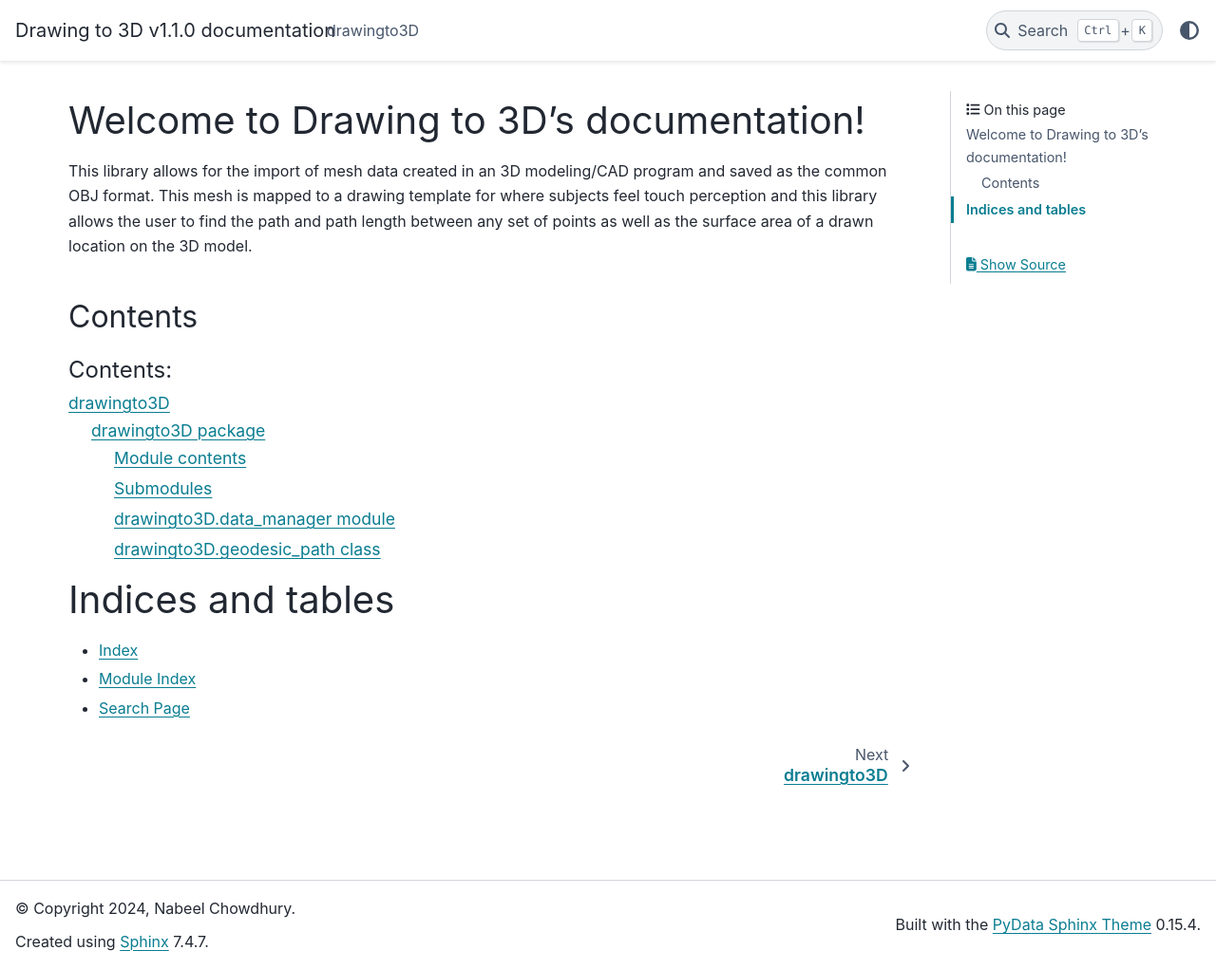
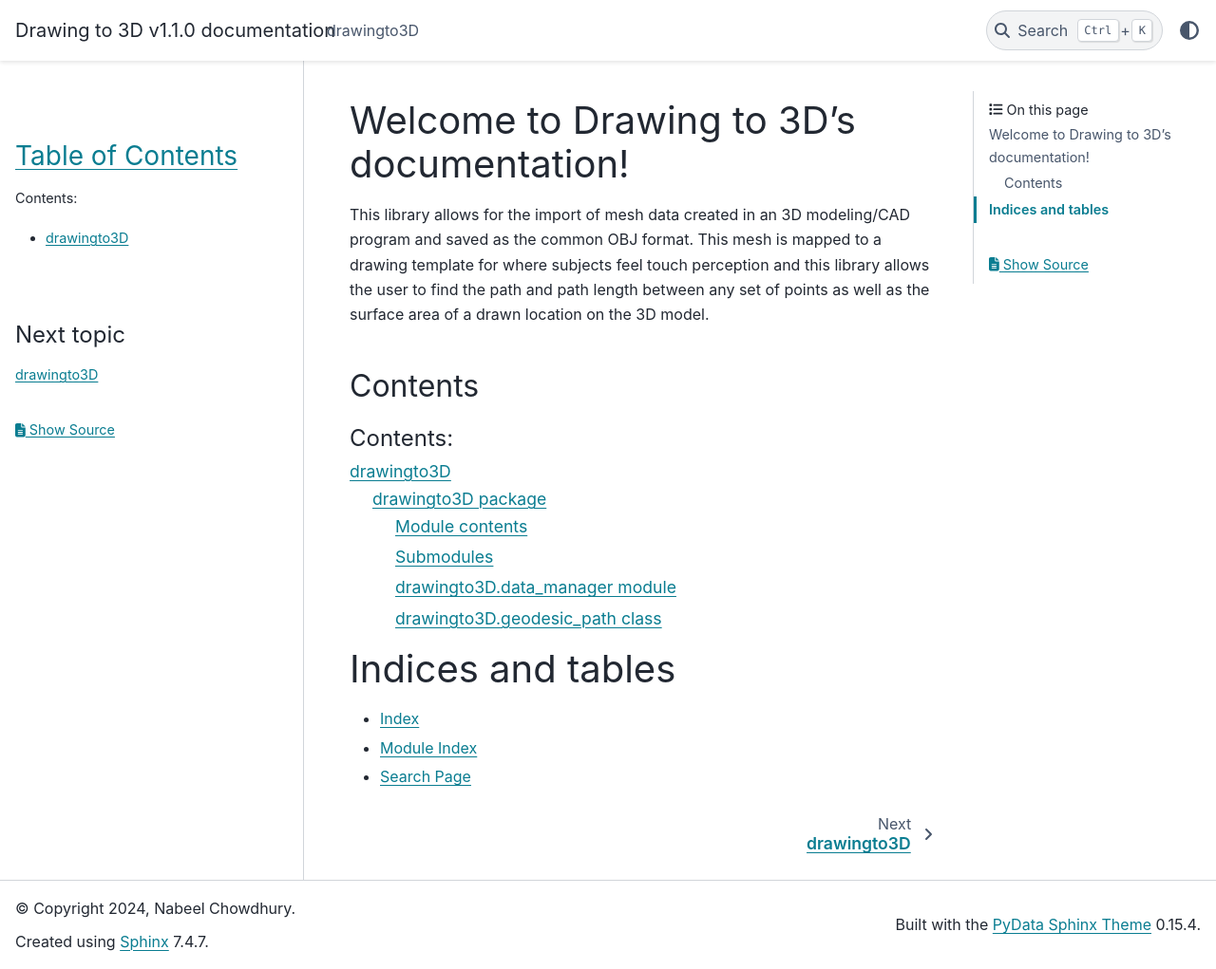
Before and after one commit to Nabizzle/Geodesic-Path-Finder-Documentation, a Sphinx documentation site: the page built from docs/source/index.rst, in a window 1280 px wide and 1021 px high. Shown: the whole window at 95% size. Built offline with Sphinx 7.4.7 and the PyData theme 0.15.4, drawn with Linux system fonts in a browser that asks for light colours.

Commit message:
docs: Adds table of contents to sidebar

```diff
--- a/docs/source/conf.py
+++ b/docs/source/conf.py
@@ -33,3 +33,5 @@ exclude_patterns = ['_build', 'Thumbs.db', '.DS_Store']
 
 html_theme = 'pydata_sphinx_theme'
 html_static_path = ['_static']
+html_sidebars = {'**': ['globaltoc.html', 'relations.html',
+                        'sourcelink.html', 'searchbox.html']}
--- a/docs/source/drawingto3D.rst
+++ b/docs/source/drawingto3D.rst
@@ -1,5 +1,6 @@
 drawingto3D package
 ===================
+
 Module contents
 ---------------
 
```
